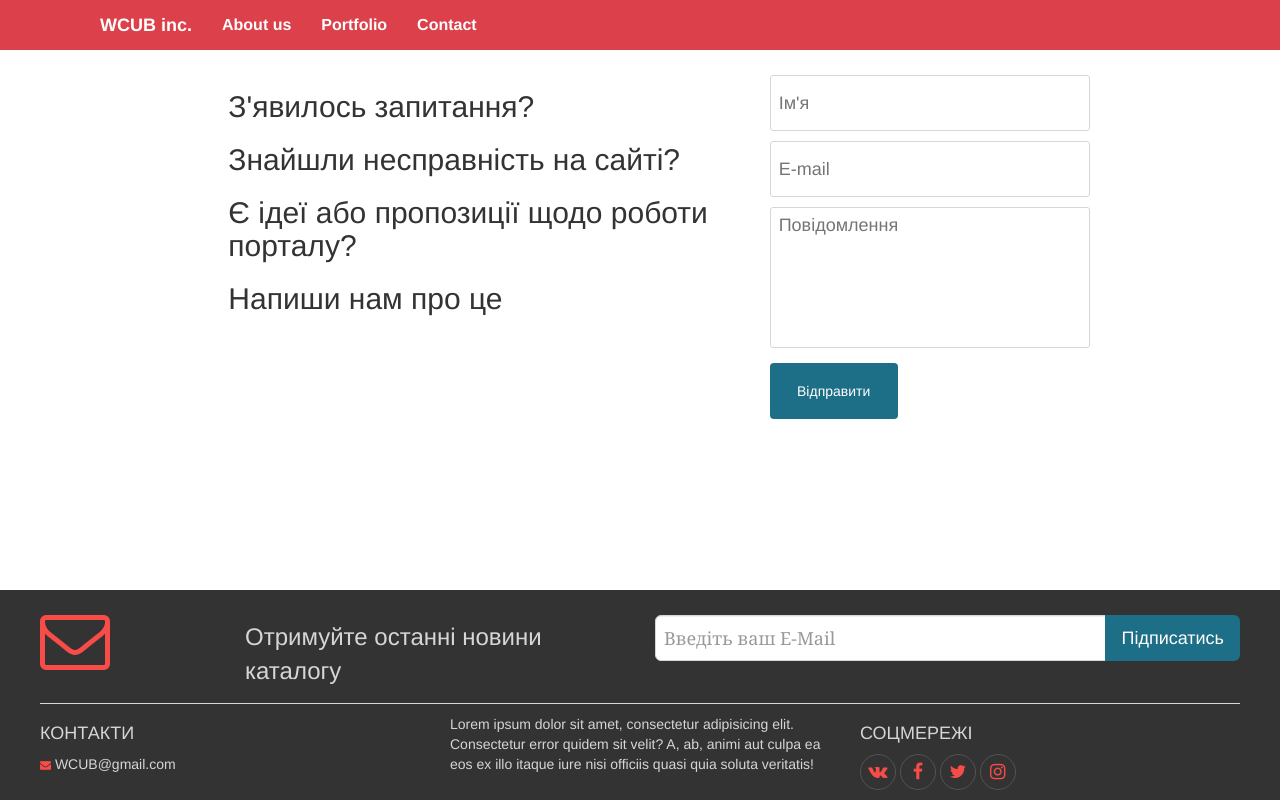
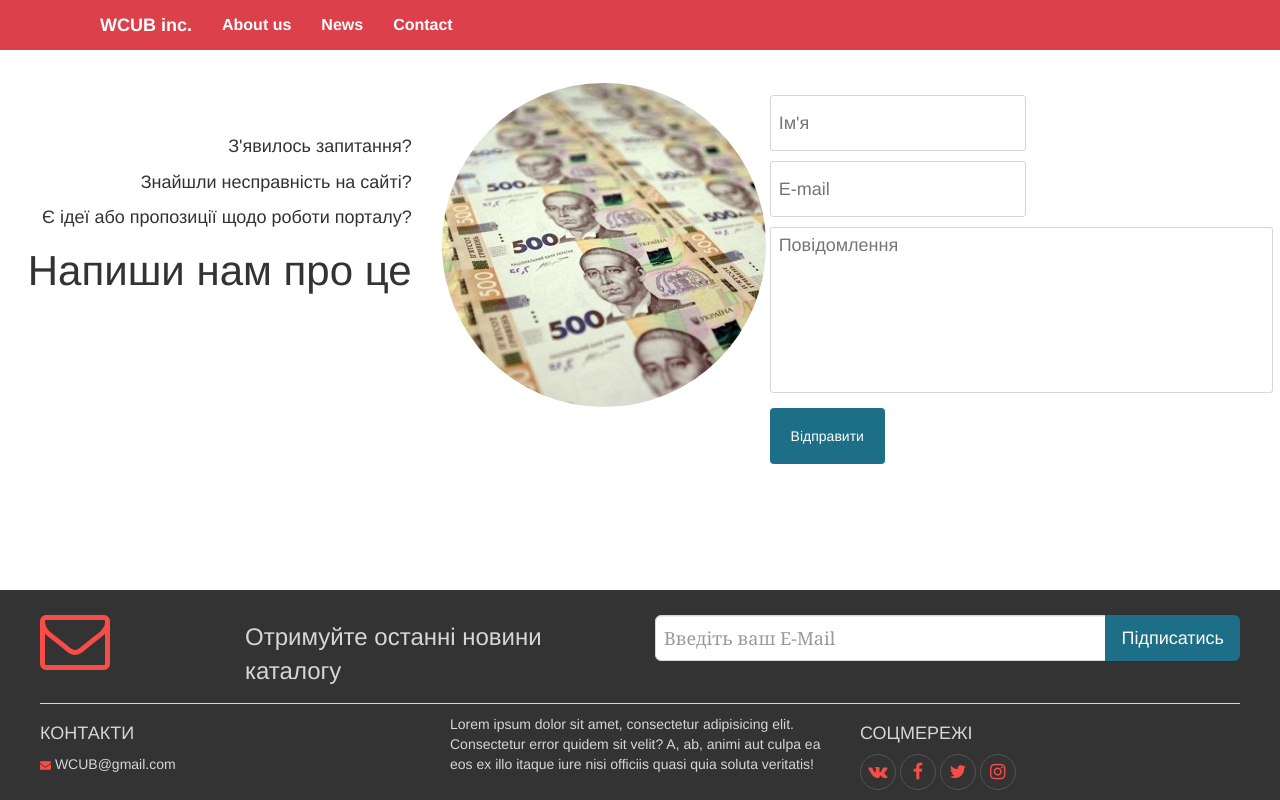
Before and after one commit to godis-michael/WCUB, a Django app: page /feedback/ in a window 1280 px wide. Run offline with Django 3.2, Linux system fonts and the light colour scheme; some libraries are stand-ins or nearby versions.

Commit message:
- Додана головна сторінка  - Покращено дизайн сторінки зворотного зв'язку

```diff
--- a/catalogue/static/catalogue/css/style.css
+++ b/catalogue/static/catalogue/css/style.css
@@ -15,7 +15,7 @@ html, body {height: 100% !important;}
 #par{
     padding: 2% 0 2% 0;
 }
-select,input[type="text"]{
+select,input[type="text"],input[type="email"]{
     border: 1px solid #d6d6d6;
     border-radius: 3px;
 }
--- a/catalogue/templates/catalogue/feedback.html
+++ b/catalogue/templates/catalogue/feedback.html
@@ -1,22 +1,27 @@
 {% extends 'catalogue/base.html' %}
 {% block title %}Контакти{% endblock %}
-
+{% load staticfiles %}
 {% block content %}
     <div class="row">
         <br>
-        <div class="col-lg-5 col-lg-offset-2">
-            <h2>З'явилось запитання?</h2>
-            <h2>Знайшли несправність на сайті?</h2>
-            <h2>Є ідеї або пропозиції щодо роботи порталу?</h2>
-            <h2>Напиши нам про це</h2>
+        <div class="col-lg-4" style="margin-top: 5%; text-align: right">
+            <p style="font-size: 18px">З'явилось запитання?</p>
+            <p style="font-size: 18px">Знайшли несправність на сайті?</p>
+            <p style="font-size: 18px">Є ідеї або пропозиції щодо роботи порталу?</p>
+            <p style="font-size: 42px">Напиши нам про це</p>
+        </div>
+        <div style="text-align: right; margin-top: 1%; " class="col-lg-3">
+            <img src="{% static 'img/hrn.jpg' %}"
+                 alt="" style="border-radius: 50%">
         </div>
         <div class="col-lg-5">
+            <br>
             <form action="">
                 <input type="text" id="name" placeholder="Ім'я"> <br>
-                <input type="text" id="email" placeholder="E-mail"> <br>
+                <input type="email" id="email" placeholder="E-mail"> <br>
                 <textarea style="resize: none; border: 1px solid #d6d6d6;border-radius: 3px;" id="message_text"
-                          cols="30" rows="5" placeholder="Повідомлення"></textarea> <br>
-                <button style="background:#1d6e87; color: white; border: 0; width: 10vw; margin: 5px 8px; height: 7vh;"
+                          cols="45" rows="6" placeholder="Повідомлення"></textarea> <br>
+                <button style="background:#1d6e87; color: white; border: 0; width: 9vw; margin: 5px 8px; height: 7vh;"
                         class="btn btn-default">Відправити
                 </button>
                 <br> <br>
@@ -26,13 +31,14 @@
 
     <style>
         #name, #email, #message_text {
-            width: 25vw;
             font-size: 18px;
             padding: 5px 8px;
             margin: 5px 8px;
         }
-    #name, #email{
+
+        #name, #email {
             height: 7vh;
+            width: 20vw;
         }
     </style>
 {% endblock %}
--- a/catalogue/templates/catalogue/includes/footer.html
+++ b/catalogue/templates/catalogue/includes/footer.html
@@ -12,7 +12,7 @@
                     </div>
                     <div class="col-lg-6">
                         <div class="input-group input-group-lg">
-                            <input type="text" style="padding: 5px 8px; font-family: 'Georgia', Times, serif;" class="form-control"
+                            <input type="email" style="padding: 5px 8px; font-family: 'Georgia', Times, serif;" class="form-control"
                                    placeholder="Введіть ваш E-Mail">
                             <span class="input-group-btn">
                                 <button style="background:#1d6e87; color: white; border: 0" class="btn btn-default">Підписатись</button>
--- a/catalogue/templates/catalogue/includes/header.html
+++ b/catalogue/templates/catalogue/includes/header.html
@@ -3,12 +3,12 @@
   <nav class='container' role="navigation">
     <div class="container-fluid">
       <div class="navbar-header">
-        <a href="/" class="navbar-brand">WCUB inc.</a>
+        <a href="{% url 'index' %}" class="navbar-brand">WCUB inc.</a>
       </div>
       <div class="navbar-collapse" id="navbarNavDropdown">
         <ul class="nav navbar-nav">
           <li><a href="/feedback/">About us</a></li>
-          <li><a href="#">Portfolio</a></li>
+          <li><a href="">News</a></li>
           <li><a href="#">Contact</a></li>
         </ul>
       </div>
--- a/catalogue/urls.py
+++ b/catalogue/urls.py
@@ -5,7 +5,8 @@ from catalogue import views
 from catalogue.models import Bancnote
 
 urlpatterns = [
-    url(r'^$', views.entry_list, name='entry_list'),
+    url(r'^catalogue/$', views.entry_list, name='entry_list'),
     url(r'^(?P<pk>\d+)$', DetailView.as_view(model=Bancnote, template_name='catalogue/bon_detail.html')),
     url(r'^feedback/$', views.feedback, name='feedback'),
+    url(r'^$', views.index, name='index')
 ]
--- a/catalogue/views.py
+++ b/catalogue/views.py
@@ -16,7 +16,7 @@ from el_pagination.decorators import page_template
 
 @page_template('catalogue/includes/bon_list.html')  # just add this decorator
 def entry_list(request,
-               template='catalogue/index.html', extra_context=None):
+               template='catalogue/catalogue.html', extra_context=None):
     bons_list = Bancnote.objects.all().order_by('par')
     bons_filter = BancnoteFilter(request.GET, queryset=bons_list)
 
@@ -47,7 +47,7 @@ def entry_list(request,
     # end_index = index + 5 if index <= max_index - 5 else max_index
     # page_range = paginator.page_range[start_index:end_index]
 
-    # return render(request, 'catalogue/index.html', {'filter': bons_filter,
+    # return render(request, 'catalogue/catalogue.html', {'filter': bons_filter,
     #                                                 })
 
 
@@ -65,3 +65,7 @@ def image(request):
 
 def feedback(request):
     return render_to_response('catalogue/feedback.html')
+
+
+def index(request):
+    return render_to_response('catalogue/index.html')
```
Also changed, not shown: catalogue/templates/catalogue/catalogue.html (added, +87 -0 lines), catalogue/templates/catalogue/index.html (+2 -83 lines), catalogue/static/img/hrn.jpg (added).
